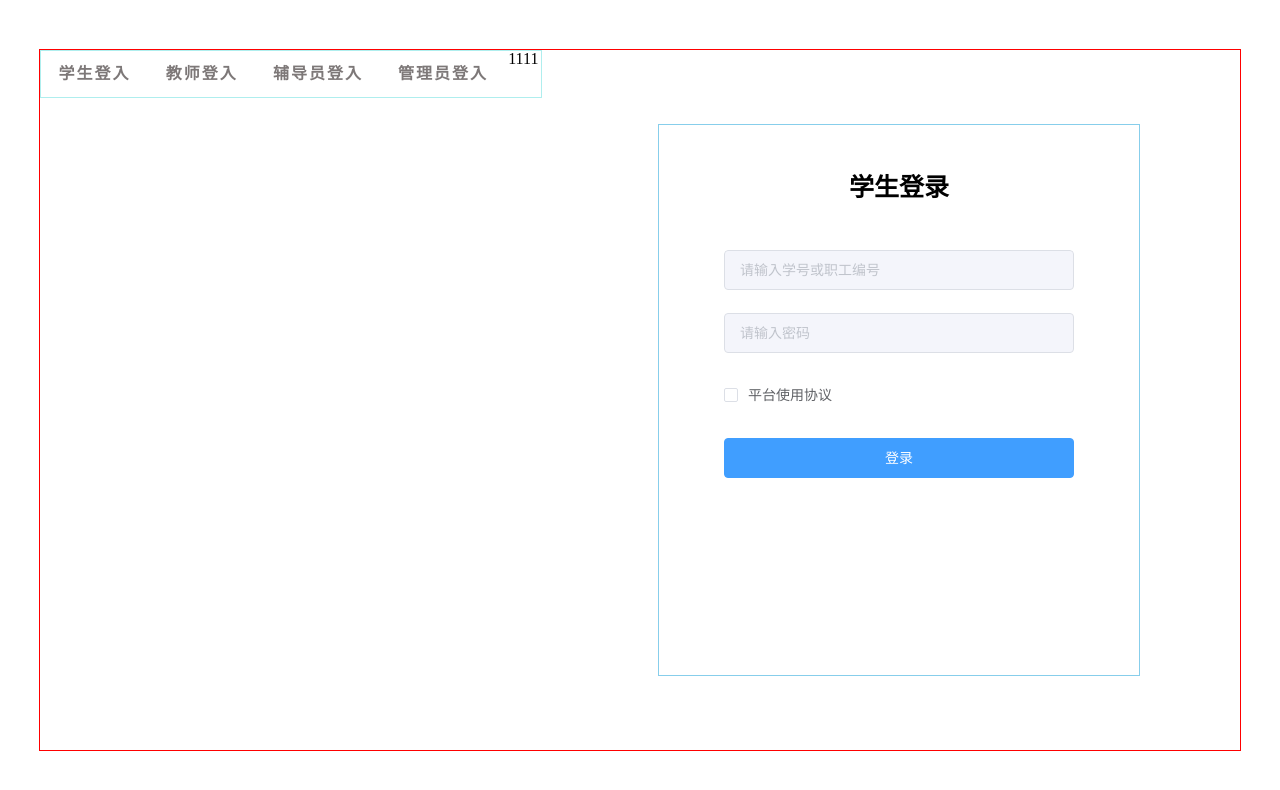
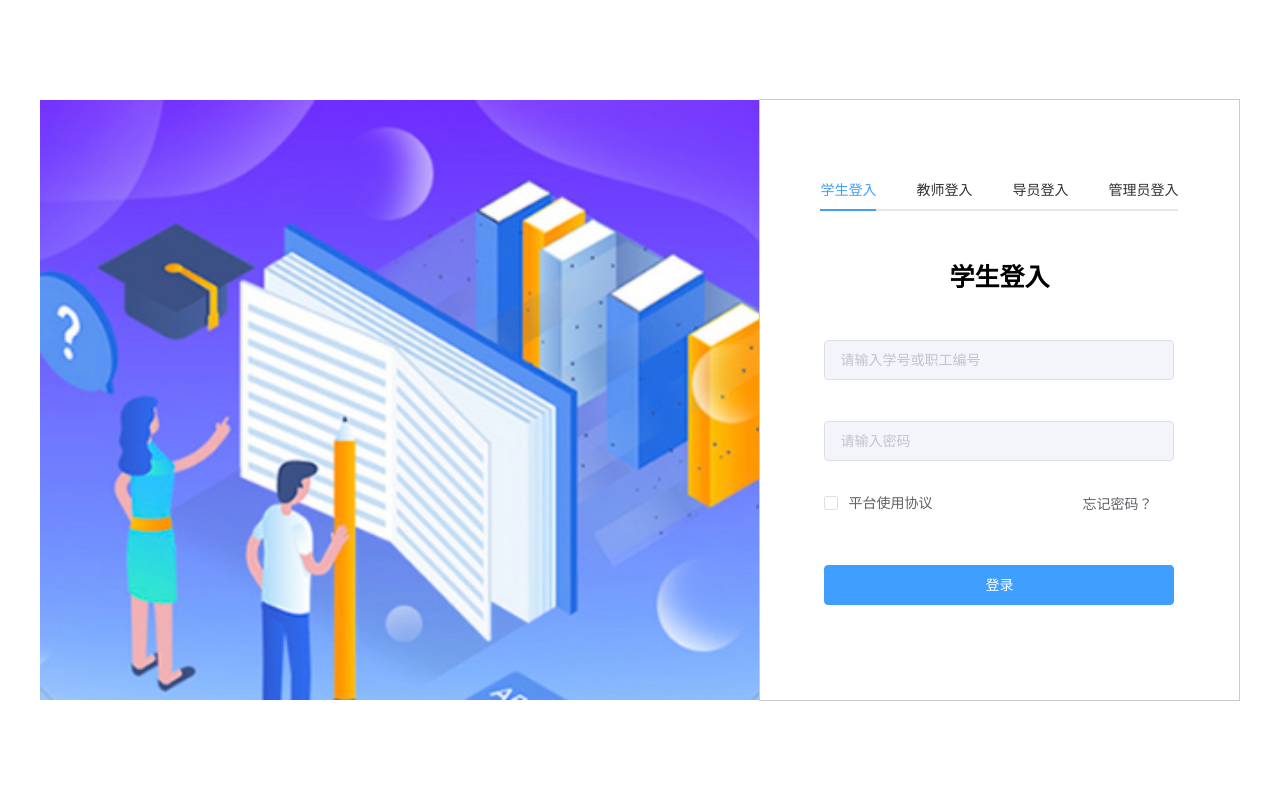
Before and after one commit to NtoStudy/NH-School-admin, a Vue app: page /#/login in a window 1280 px wide. Shown: the top 790 px of the page. Built offline with nearby package versions, Linux system fonts and the light colour scheme.

Commit message:
login页面

```diff
--- a/package.json
+++ b/package.json
@@ -37,6 +37,8 @@
     "eslint-plugin-node": "^11.1.0",
     "eslint-plugin-promise": "^5.1.0",
     "eslint-plugin-vue": "^8.0.3",
+    "less": "^4.2.0",
+    "less-loader": "^12.2.0",
     "vue-template-compiler": "^2.6.14"
   }
 }
--- a/src/views/NanLogin/index.vue
+++ b/src/views/NanLogin/index.vue
@@ -2,27 +2,29 @@
   <div class="login-container">
     <div class="login-box">
       <div class="login-container_left">
-        <ul class="user-info">
-          <li class="student">学生登入</li>
-          <li class="teacher">教师登入</li>
-          <li class="instructor">辅导员登入</li>
-          <li class="administrator">管理员登入</li>1111
-        </ul>
+        <img src="../../assets/login.png" alt="">
       </div>
       <div class="login-container_right">
-        <h1 class="user-name">学生登录</h1>
+        <el-tabs class="top-tab" v-model="activeName" >
+          <el-tab-pane label="学生登入" name="student"></el-tab-pane>
+          <el-tab-pane label="教师登入" name="teacher"></el-tab-pane>
+          <el-tab-pane label="导员登入" name="instructor"></el-tab-pane>
+          <el-tab-pane label="管理员登入" name="administrator"></el-tab-pane>
+        </el-tabs>
+        <h1 class="user-name">{{UserLogin}}</h1>
         <el-card shadow="never">
           <el-form ref="form" :rules="rules" :model="form">
             <el-form-item prop="userCount" class="user-Count">
               <el-input v-model="form.userCount"  placeholder="请输入学号或职工编号" />
             </el-form-item>
-            <el-form-item prop="password">
+            <el-form-item prop="password" style="margin-top: 40px;">
               <el-input show-password v-model="form.password" placeholder="请输入密码" />
             </el-form-item>
-            <el-form-item prop="isAgree">
-              <el-checkbox v-model="form.isAgree">平台使用协议</el-checkbox>
+            <el-form-item prop="isAgree" class="userAgree" style="display: flex; align-items: center;">
+              <el-checkbox class="check-item" v-model="form.isAgree">平台使用协议</el-checkbox>
+              <el-link class="link-item" :underline="false" style="margin-left: 150px;">忘记密码？</el-link>
             </el-form-item>
-            <el-form-item>
+            <el-form-item style="margin-top: 40px;">
               <el-button type="primary" @click.native="login">登录</el-button>
             </el-form-item>
           </el-form>
@@ -57,7 +59,9 @@ export default {
         password: [{ required: true, message: '请输入密码', trigger: 'blur' }, { min: 10, max: 16, message: '密码的长度应该为10~16位之间', trigger: 'blur' }],
         isAgree: [{ validator: isAgree, message: '必须勾选用户使用协议', trigger: 'change' }]
       },
-      dialogVisible: false
+      dialogVisible: false,
+      activeName: 'student', // 默认选中登入角色
+      UserLogin: '学生登入'
     }
   },
   methods: {
@@ -74,6 +78,20 @@ export default {
         console.error(error)
       }
     }
+  },
+  watch: {
+    activeName (newVal) {
+      // console.log(newVal)
+      if (newVal === 'student') {
+        this.UserLogin = '学生登入'
+      } else if (newVal === 'teacher') {
+        this.UserLogin = '教师登入'
+      } else if (newVal === 'instructor') {
+        this.UserLogin = '导员登入'
+      } else {
+        this.UserLogin = '管理员登入'
+      }
+    }
   }
 }
 </script>
@@ -84,47 +102,45 @@ export default {
   height: 100vh;
   align-items: center;
   justify-content: center;
+
   .login-box {
+    display: flex;
+    justify-content: center;
+    align-items: center;
     position: relative;
     height: 700px;
     width: 1200px;
-    border: 1px solid red;
+
     .login-container_left {
-      .user-info {
-        display: flex;
-        justify-content: space-around;
-        width: 500px;
-        border: 1px solid paleturquoise;
-
-        li {
-          font-weight: 600;
-          color: #7d7878;
-          padding: 15px 15px;
-          letter-spacing: 2px;
-          cursor: pointer;
-        }
-        li:hover {
-          color: rgb(133, 229, 234);
-        }
+      height: 600px;
+      width: 400px;
+      flex: 3;
+      img {
+        object-fit: cover;
+        height: 100%;
+        width: 100%;
+      }
       }
     }
-  //   .login-container_left {
-  // }
   .login-container_right {
-    position: absolute;
     display: flex;
     flex-direction: column;
     align-items: center;
-    height: 550px;
-    width: 480px;
-    border: 1px solid skyblue;
+    height: 600px;
+    flex: 2;
     right: 100px;
     top: 50%;
-    transform: translateY(-50%);
+    border: 1px solid #ccc;
     .user-name {
       font-size: 25px;
+      margin-top: 20px;
       font-weight: 600;
-      padding:  50px;
+      margin-bottom: 50px;
+    }
+    .top-tab {
+      margin: 20px;
+      font-size: 30px;
+      margin-top: 70px;
     }
     .el-card {
       border: none;
@@ -153,5 +169,5 @@ export default {
     }
   }
   }
-}
+
 </style>
```
Also changed, not shown: src/assets/login.png (added), 1 other file (tests, documents, lock files or other folders).
